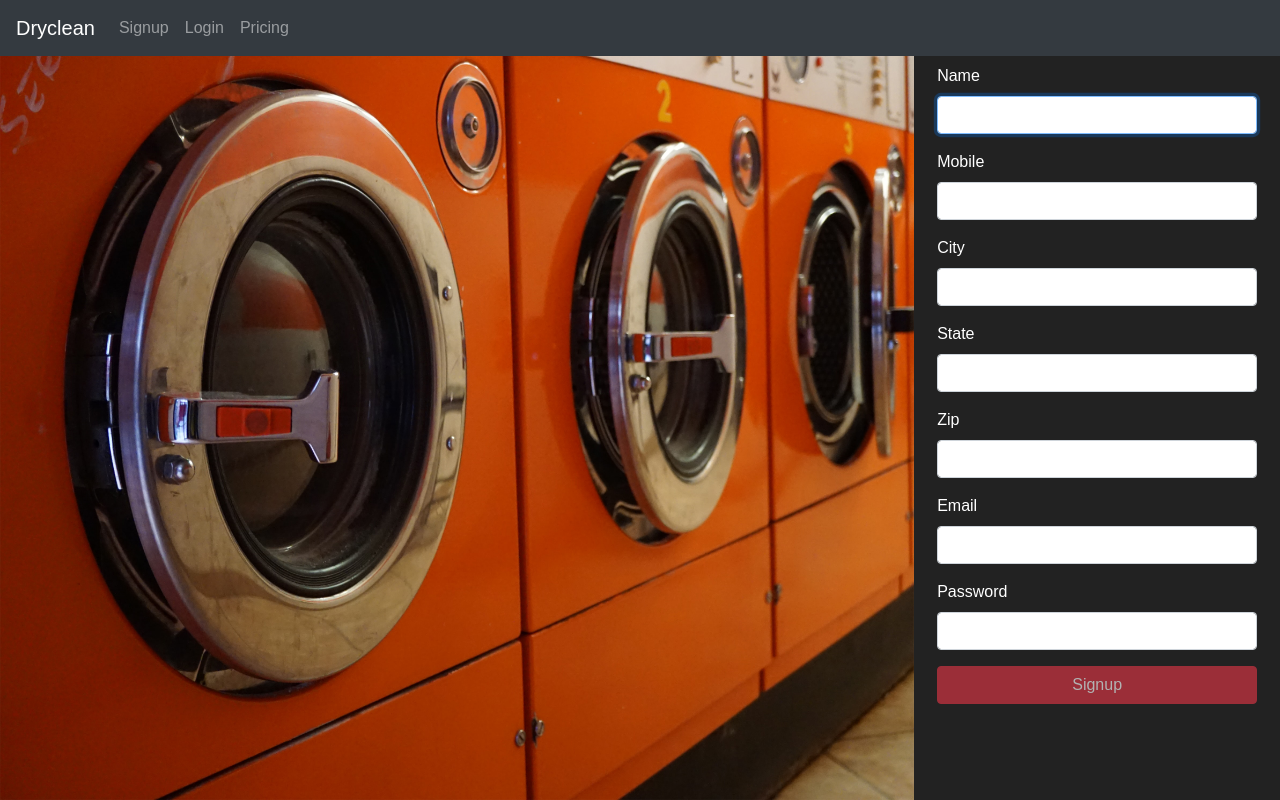
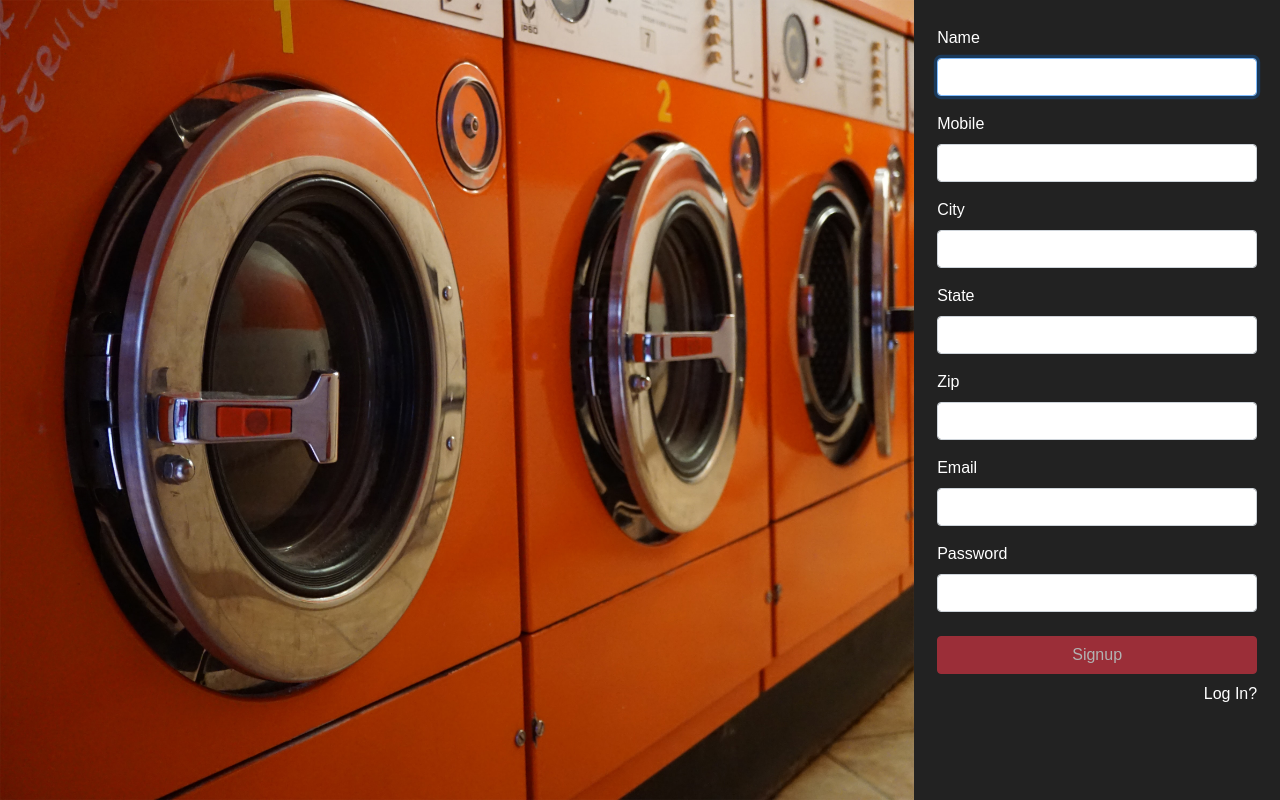
Before and after one commit to siddhesh156/dryclean, a React (Create React App) app: page /signup in a window 1280 px wide. Built offline with nearby package versions, Linux system fonts and the light colour scheme.

Commit message:
linking signup, login

```diff
--- a/src/App.css
+++ b/src/App.css
@@ -33,11 +33,17 @@
   width: 100%;
   height: 100%;
   padding: 10%;
-  background-color: transparent;
+  background-color: white;
+  color: white;
+
+}
+
+.Dashboard-card{
+  background-color: maroon;
 
 }
 
 html, body, #app, #app>div {
   height: 100%;
-  background-color: maroon;
+
 }
--- a/src/App.js
+++ b/src/App.js
@@ -16,7 +16,7 @@ class App extends Component {
   render() {
     return (
       <div className="container1">
-        <Navbars />
+
         <BrowserRouter>
           <Route exact path="/" component={Login}/>
           <Route path="/signup" component={Signup}/>
--- a/src/containers/Dashboard.js
+++ b/src/containers/Dashboard.js
@@ -1,6 +1,7 @@
 import React, { Component, useState }  from 'react';
 import _ from 'lodash';
 import { Card, Button, FormGroup, FormControl, FormLabel } from "react-bootstrap";
+import Navbars from "./Navbars";
 
 class Dashboard extends Component{
 
@@ -31,10 +32,10 @@ handleSubmit(event) {
              <div class="col-4 mx-auto">
              <div> {
           _.times( 8, () => <span>♦
-
+              <Navbars />
 
                 <Card style={{ width: '18rem' }}>
-                    <Card.Body>
+                    <Card.Body className="Dashboard-card">
                     <Card.Title>Card Title</Card.Title>
                     <Card.Subtitle className="mb-2 text-muted">Card Subtitle</Card.Subtitle>
                     <Card.Text>
--- a/src/containers/Login.css
+++ b/src/containers/Login.css
@@ -16,13 +16,14 @@
   }
 
   .Signup {
-    padding: 5% 0;
+    padding: 2% 0;
     background-color: #222;
     color: white;
     height: 100%;
     width: 40%;
     justify-content: center;
     align-items: center;
+
 
   }
 
--- a/src/containers/Login.js
+++ b/src/containers/Login.js
@@ -18,6 +18,7 @@ class Login extends Component{
     super(props);
 
     this.handleSubmit = this.handleSubmit.bind(this);
+    this.handleSubmit2 = this.handleSubmit2.bind(this);
 
 
 }
@@ -40,6 +41,12 @@ class Login extends Component{
     event.preventDefault();
     console.log(this.state.email,' ',this.state.password)
     this.props.history.push('/dashboard');
+  }
+
+  handleSubmit2(event) {
+    event.preventDefault();
+    console.log('hello')
+    this.props.history.push('/signup');
   }
 
   render(){
@@ -90,9 +97,14 @@ class Login extends Component{
                 type="password"
               />
               </FormGroup>
-              <Button block className="btn btn-danger" bsSize="large" disabled={!this.validateForm()} type="submit">
+              <Button block className="btn btn-danger mt-4" bsSize="large" disabled={!this.validateForm()} type="submit">
               Login
               </Button>
+
+              <a href="#" class="btn-info mt-2" style={{color: 'white', float: 'right', backgroundColor: 'transparent' }}
+                bsSize="large"  type="submit" role="button" onClick={this.handleSubmit2} >Sign Up?</a>
+
+
               </form>
           </div>
 
--- a/src/containers/Navbars.js
+++ b/src/containers/Navbars.js
@@ -5,11 +5,11 @@ const Navbars = () => {
 
     return(
    <div className="">
-  <Navbar bg="dark" variant="dark" fixed="top">
+  <Navbar  bg="dark" variant="dark" fixed="top">
     <Navbar.Brand href="#home">Dryclean</Navbar.Brand>
-    <Nav className="mr-auto">
+    <Nav className="ml-auto" style={{float: 'right', color: 'white', justifyContent: 'right'}} pullRight>
       <Nav.Link href="./signup" to="/signup">Signup</Nav.Link>
-      <Nav.Link href="/" to="/">Login</Nav.Link>
+      <Nav.Link href="/" to="/">Logout</Nav.Link>
       <Nav.Link href="./routes" to="/route">Pricing</Nav.Link>
     </Nav>
   </Navbar>
--- a/src/containers/Signup.js
+++ b/src/containers/Signup.js
@@ -23,6 +23,7 @@ class Signup extends Component{
       super(props);
 
       this.handleSubmit = this.handleSubmit.bind(this);
+      this.handleSubmit2 = this.handleSubmit2.bind(this);
 
 
   }
@@ -36,6 +37,13 @@ class Signup extends Component{
      handleSubmit(event) {
       event.preventDefault();
       console.log(this.state.email,' ',this.state.password,' ',this.state.name,' ',this.state.mobile,' ',this.state.state,' ',this.state.city,' ',this.state.zipcode)
+      this.props.history.push('/dashboard');
+    }
+
+    handleSubmit2(event) {
+      event.preventDefault();
+      console.log('hello')
+      this.props.history.push('/');
     }
 
     render(){
@@ -110,9 +118,14 @@ class Signup extends Component{
                   type="password"
                 />
                 </FormGroup>
-                <Button block className="btn btn-danger" bsSize="large" disabled={!this.validateForm()} type="submit">
+
+                <Button  block className="btn btn-danger mt-4"  bsSize="large" disabled={!this.validateForm()} type="submit">
                 Signup
                 </Button>
+
+                <a href="#" class="btn-info mt-2" style={{color: 'white', float: 'right', backgroundColor: 'transparent' }}
+                bsSize="large"  type="submit" role="button" onClick={this.handleSubmit2} >Log In?</a>
+
                 </form>
             </div>
 
```
